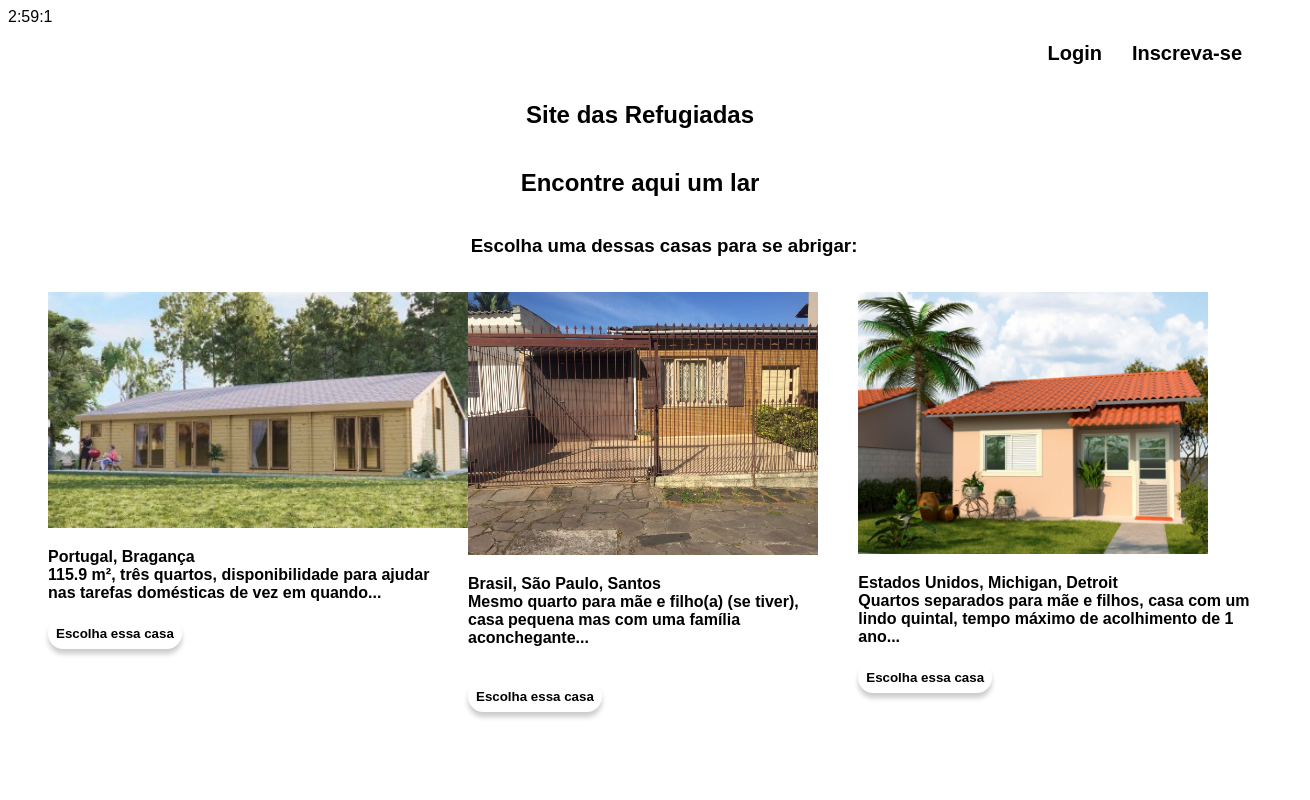
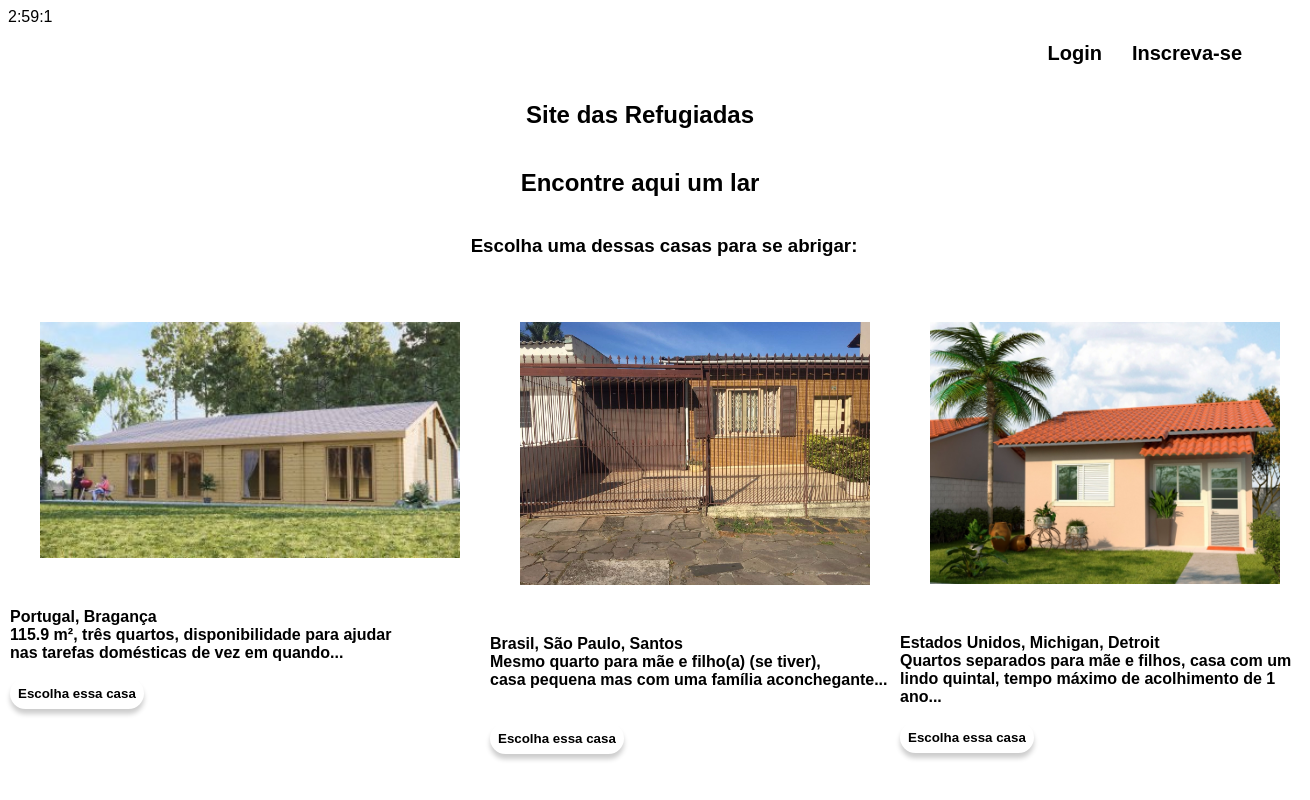
Before and after one commit to gustavo-cacador/SiteRefugiadas, a plain HTML site: page index.html in a window 1280 px wide. Shown: the top 800 px of the page, 1310 px wide, since content can reach past the window. Drawn offline with Linux system fonts and the light colour scheme; a web font is replaced by a local one.

Commit message:
Update styles.css

```diff
--- a/styles.css
+++ b/styles.css
@@ -105,3 +105,7 @@ section {
     align-items: center;
     flex-direction: column;
 }
+
+.img {
+    padding: 30px;
+}
```
